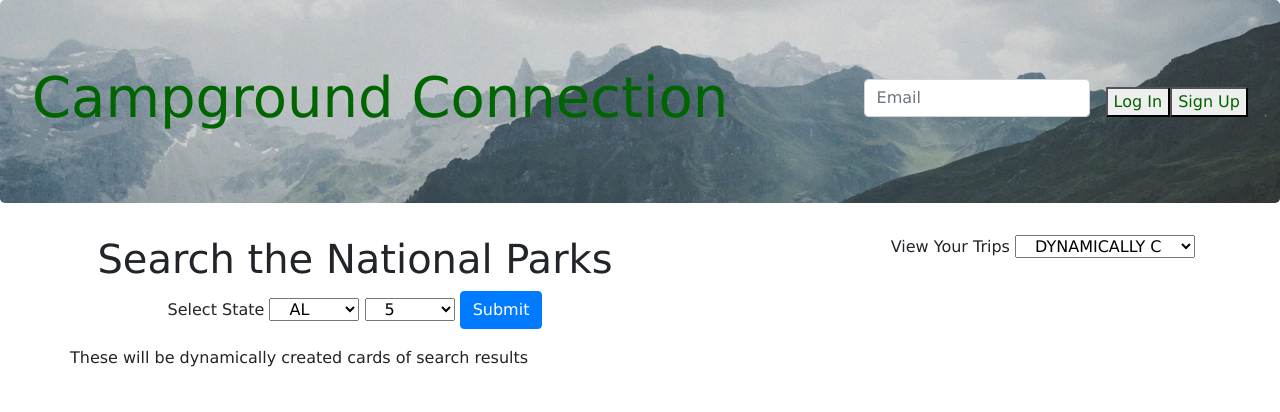
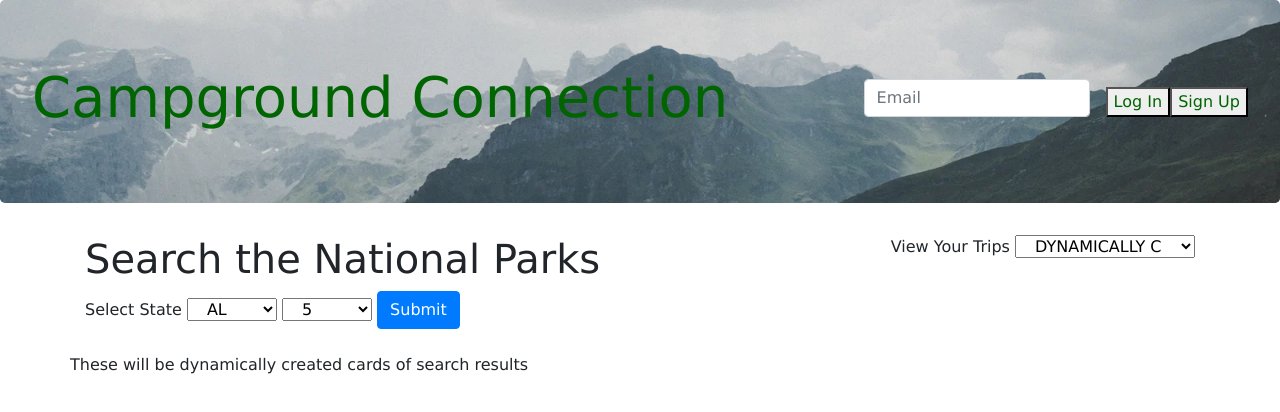
Before and after one commit to michaelbeebe123/campground-connection, a website: page app/public/index.html in a window 1280 px wide. Drawn offline with nearby package versions, Linux system fonts and the light colour scheme.

Commit message:
jumbo setup

```diff
--- a/app/public/index.html
+++ b/app/public/index.html
@@ -12,6 +12,7 @@
   <link rel="stylesheet" href="https://stackpath.bootstrapcdn.com/bootstrap/4.3.1/css/bootstrap.min.css"
     integrity="sha384-ggOyR0iXCbMQv3Xipma34MD+dH/1fQ784/j6cY/iJTQUOhcWr7x9JvoRxT2MZw1T" crossorigin="anonymous" />
   <link href=“https://fonts.googleapis.com/css?family=Cabin+Sketch&display=swap” rel=“stylesheet”>
+  <link rel="stylesheet" href="stylesheets/index.css" />
   <link rel="stylesheet" href="stylesheets/style.css" />
 
   <!-- jQuery library -->
@@ -48,15 +49,12 @@
   <!--Requirements(park or campground, state)-->
   <!--View Your Trips list of trip names if logged in-->
 <div class="container">
-
-    <div class="row results">
-
-    <div class="col-lg">
+    <div class="row"><div class="col-lg">
     <h1>Search the National Parks</h1>
   <form>
     <div class="form-group">
       <label for="exampleFormControlSelect1">Select State</label>
-      <select class="form-group col-sm-2 mb-2" id="inputState">
+      <select class="form-group col-md-2" id="inputState">
         <option>AL</option>
         <option>AK</option>
         <option>AZ</option>
@@ -108,7 +106,7 @@
         <option>WI</option>
         <option>WY</option>
       </select>
-      <select class="form-group col-sm-2 mb-2" id="limitNumber">
+      <select class="form-group col-md-2" id="limitNumber">
         <option>5</option>
         <option>10</option>
         <option>15</option>
@@ -118,21 +116,19 @@
       </button>
     </div>
   </form>
+  <div class="row" id="resultcards"><!--Card displays of search results (park name, price range, rating, photo)-->
+    These will be dynamically created cards of search results
+  </div>
+</div>
+ <div class="col-sm tripbar"><div id="tripview">View Your Trips
+        <select class="form-group col-sm-4 mb-2">
+        <option>DYNAMICALLY CREATE OPTIONS</option>
+        </select>
+    </div></div>
+</div>
 
 
 
-  <!--Card displays of search results (park name, price range, rating, photo)-->
-  <div class="row" id="resultcards">
-    These will be dynamically created cards of search results
-  </div>
-</div>
-
-
-<div class="col-sm tripbar"><div id="tripview">View Your Trips
-        <select class="form-group col-sm-4 mb-2">
-        <option>DYNAMICALLY CREATE OPTIONS</option>
-        </select>
-    </div></div> </div>
 </body>
 
 </html>
```
